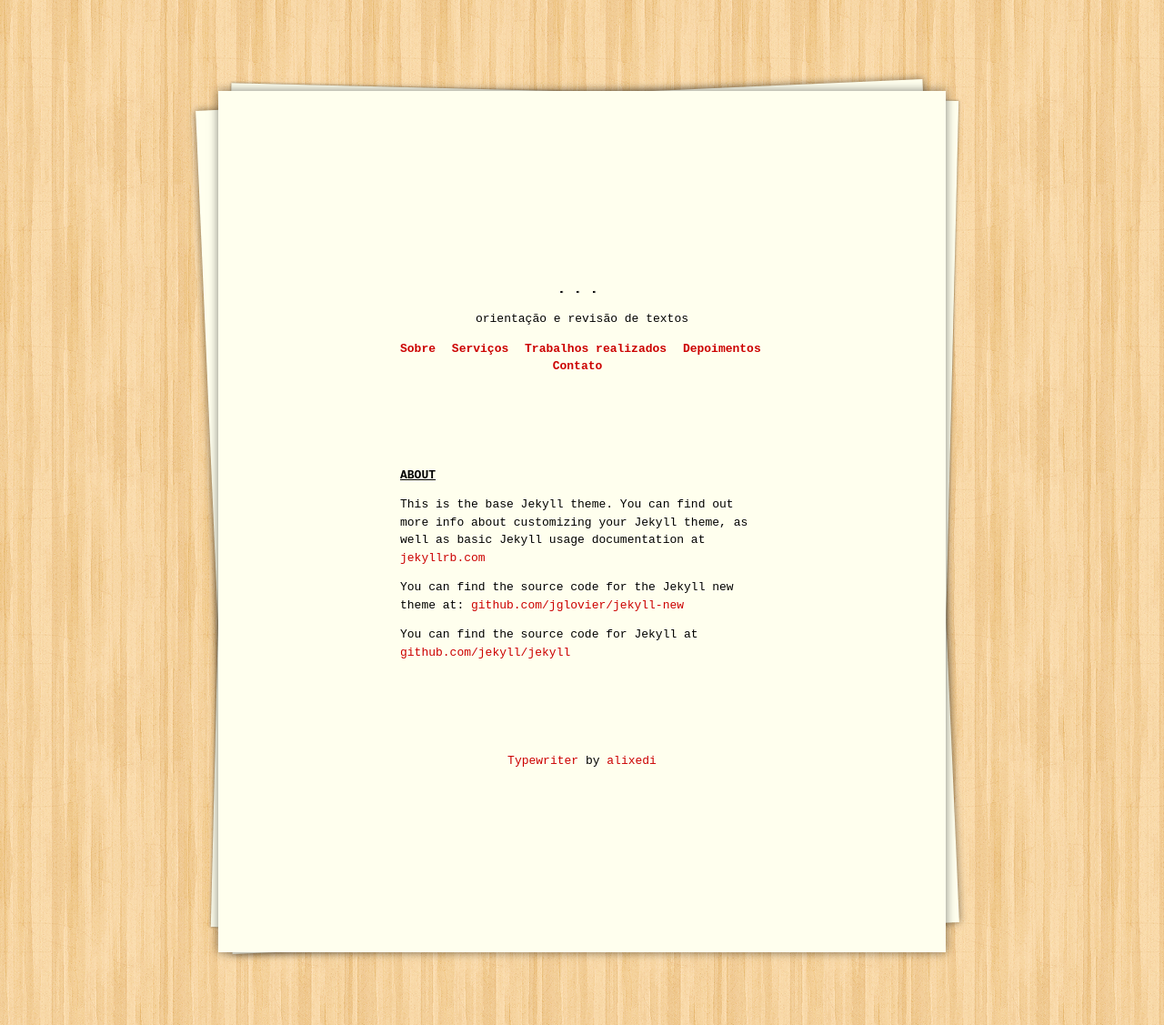
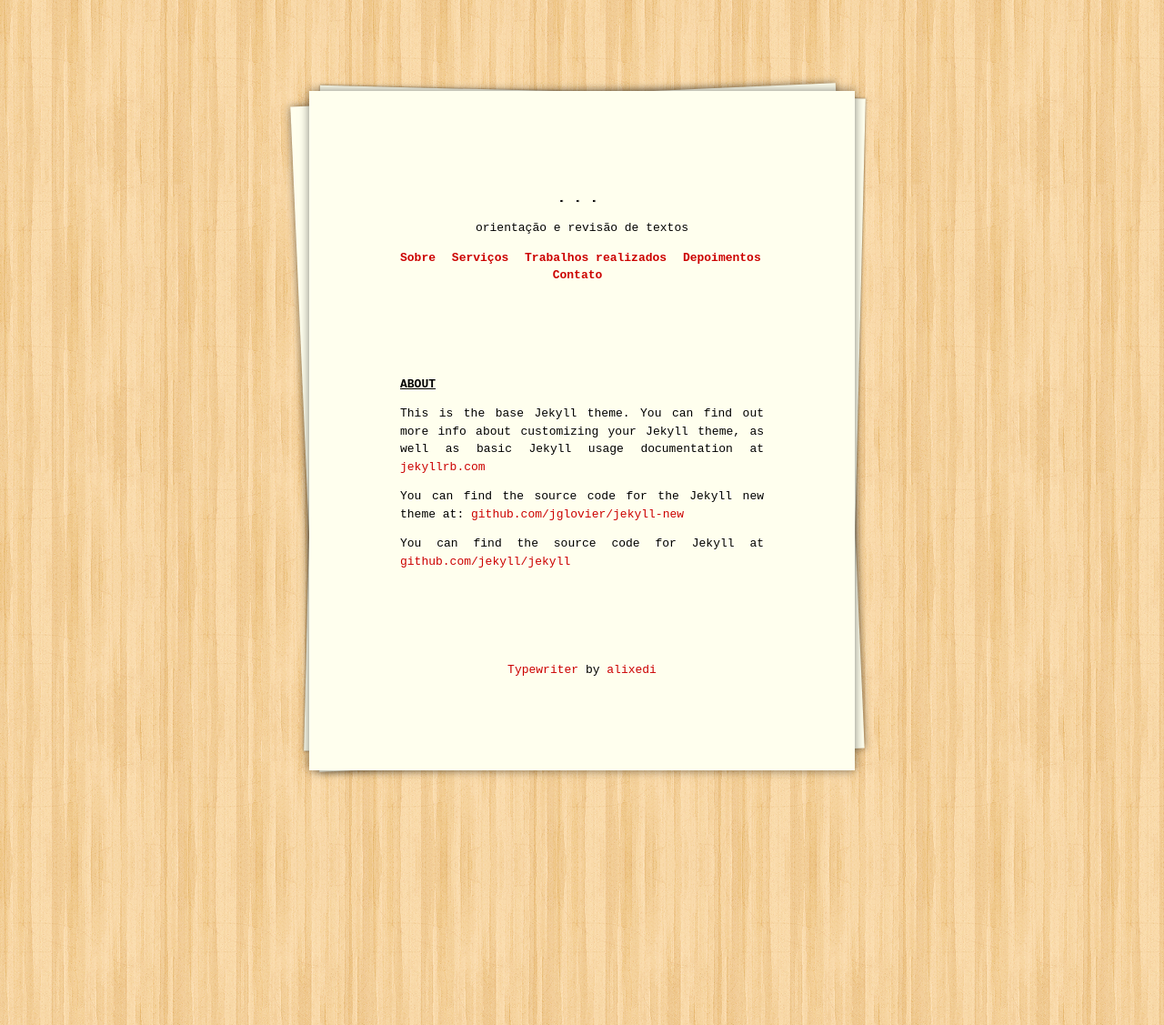
Before and after one commit to raqueldiniz/site, a Jekyll site: the page built from about.md, in a window 1280 px wide. Shown: the whole page at 91% size. Built offline with Jekyll 4.4.1, drawn with Linux system fonts in a browser that asks for light colours.

Commit message:
Update main.css

```diff
--- a/css/main.css
+++ b/css/main.css
@@ -11,7 +11,7 @@ body {
   margin: 100px auto 0;
   max-width: 400px;
   min-height: 300px;
-  padding: 200px;
+  padding: 100px;
   position: relative;
   width: 80%;
 }
@@ -134,3 +134,7 @@ footer {
   text-align: center;
   margin-top: 40px;
 }
+
+.post-content {
+  text-align: justify;
+}
```
